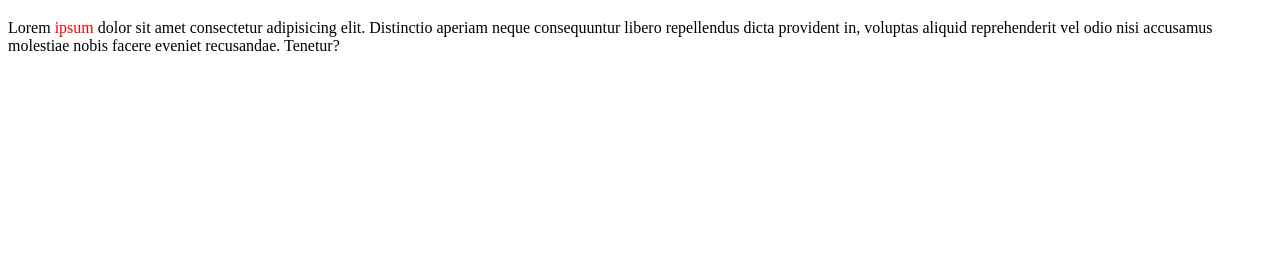
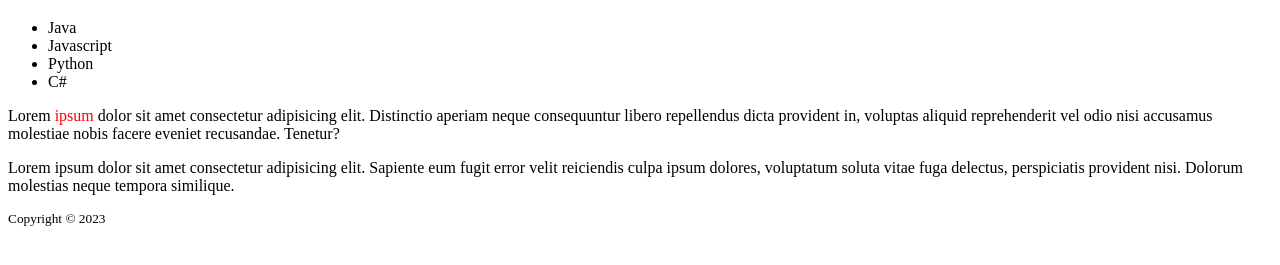
Before and after one commit to Diogo-gallina/exercicio1-s, a plain HTML site: page index.html in a window 1280 px wide. Shown: the part 61-326 px from the top of the page. Drawn offline with Linux system fonts and the light colour scheme.

Commit message:
Layout inicial

```diff
--- a/index.html
+++ b/index.html
@@ -10,13 +10,41 @@
     <body>
 
         <div>
-            <h1>PÁGINA INICIAL</h1>
+
+            <header>
+                <h1>PÁGINA INICIAL</h1>
+                <nav>
+                    <ul>
+                        <li>Java</li>
+                        <li>Javascript</li>
+                        <li>Python</li>
+                        <li>C#</li>
+                    </ul>
+                </nav>
+            </header>
+
+
 
             <div>
-                <p>
-                    Lorem <span style="color: #FF0000;">ipsum</span> dolor sit amet consectetur adipisicing elit. Distinctio aperiam neque consequuntur libero repellendus dicta provident in, voluptas aliquid reprehenderit vel odio nisi accusamus molestiae nobis facere eveniet recusandae. Tenetur?
-                </p>
+                <section>
+                    <p>
+                        Lorem <span style="color: #FF0000;">ipsum</span> dolor sit amet consectetur adipisicing elit. Distinctio aperiam neque consequuntur libero repellendus dicta provident in, voluptas aliquid reprehenderit vel odio nisi accusamus molestiae nobis facere eveniet recusandae. Tenetur?
+                    </p>
+                    <p>
+                        Lorem ipsum dolor sit amet consectetur adipisicing elit. Sapiente eum fugit error velit reiciendis culpa ipsum dolores, voluptatum soluta vitae fuga delectus, perspiciatis provident nisi. Dolorum molestias neque tempora similique.
+                    </p>
+                </section>
+
             </div>
+
+            <footer>
+                <div>
+                    <small>
+                        <p>Copyright &copy 2023</p>
+                    </small>
+                </div>
+            </footer>
+
         </div>
 
     </body>
```
